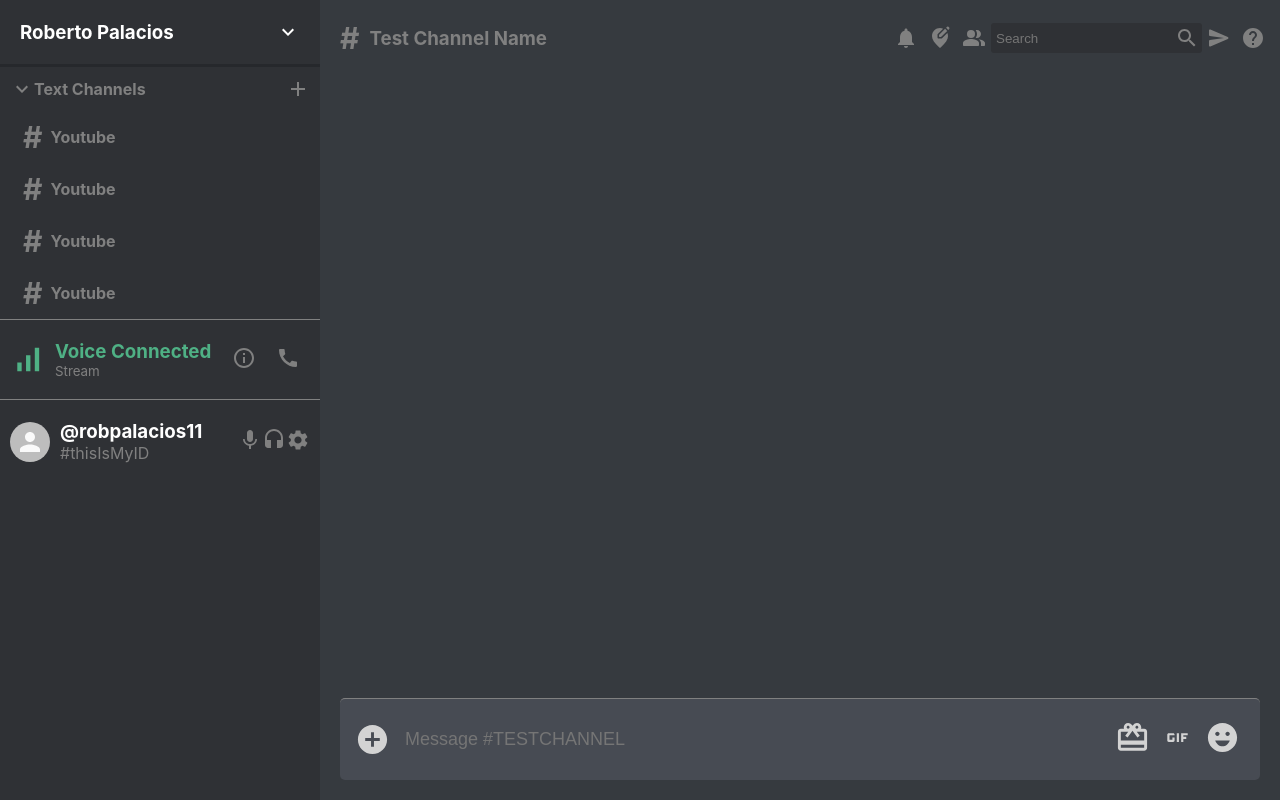
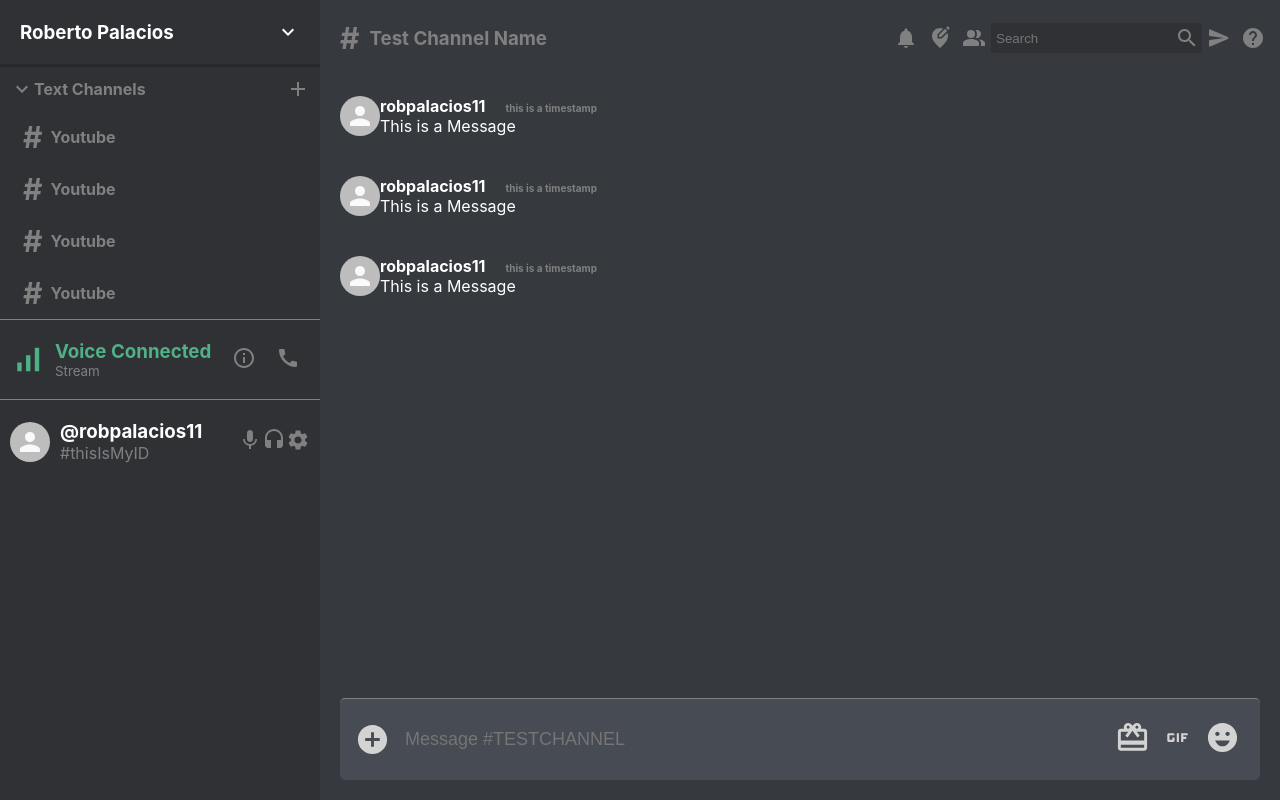
Before and after one commit to robpalacios1/discord-clone, a React (Create React App) app: page / in a window 1280 px wide. Built offline with nearby package versions, Linux system fonts and the light colour scheme.

Commit message:
import Message component

```diff
--- a/src/components/Chat.jsx
+++ b/src/components/Chat.jsx
@@ -8,16 +8,20 @@ import EmojiEmotionsIcon from '@material-ui/icons/EmojiEmotions';
 
 /** Component */
 import ChatHeader from './ChatHeader'
+import Message from './Message';
 
 /***** CSS *****/
 import './Chat.css'
+
 
 const Chat = () => {
     return (
         <div className="chat">
             <ChatHeader />
             <div className="chat__messages">
-
+                <Message />
+                <Message />
+                <Message />
             </div>
             <div className="chat__input">
                 <AddCircleIcon fontSize="large"/>
```
Also changed, not shown: 1 other file (tests, documents, lock files or other folders).
